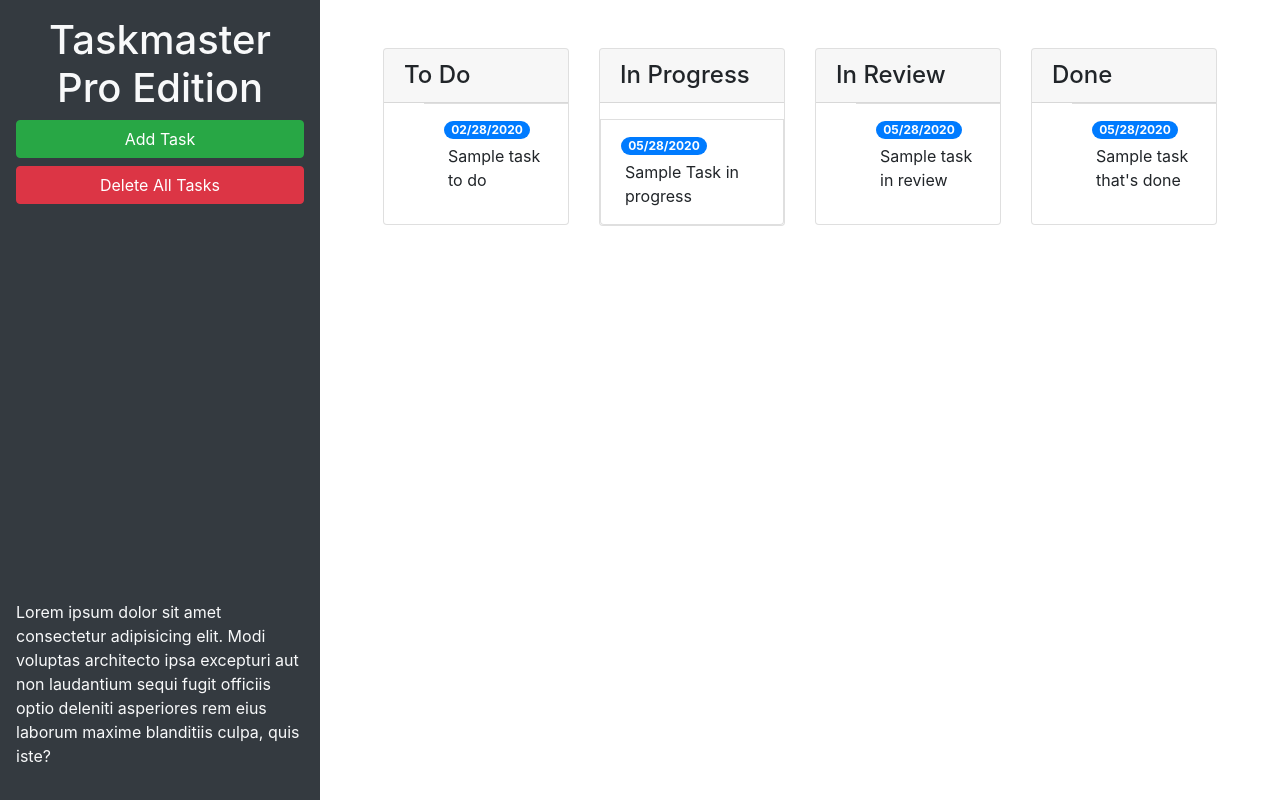
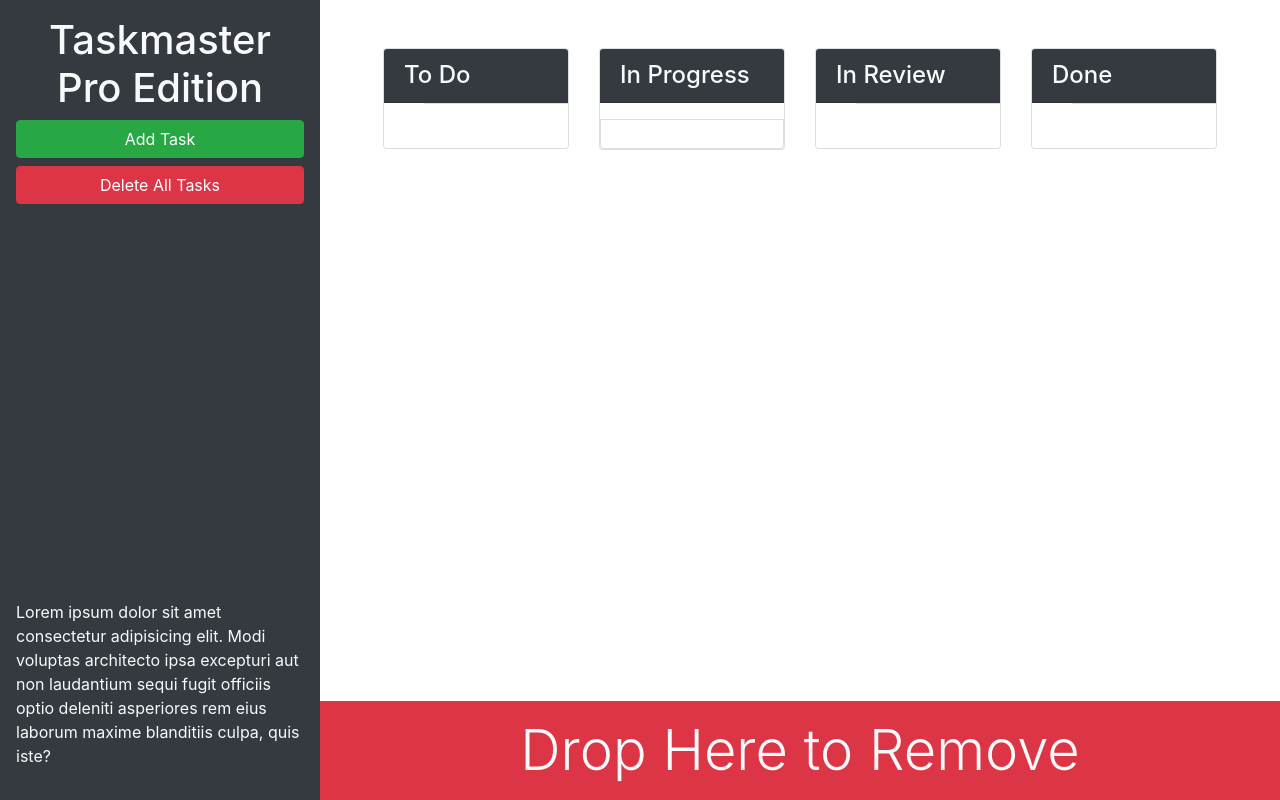
Before and after one commit to Gaia2050/taskmaster-pro, a plain HTML site: page taskmaster-starter/index.html in a window 1280 px wide. Drawn offline with nearby package versions, Linux system fonts and the light colour scheme.

Commit message:
final bootstrap updates

```diff
--- a/taskmaster-starter/index.html
+++ b/taskmaster-starter/index.html
@@ -13,26 +13,26 @@
 <body>
 
   <div class="row min-vh-100 no-gutters">
-    <header class="col-12 col-lg-3 bg-dark text-light d-flex flex-column p-4 p-lg-3">
+    <header class="col-12 col-lg-3 bg-dark text-light sticky-top d-flex flex-column p-4 p-lg-3">
       <h1 class="text-center">Taskmaster Pro Edition</h1>
       <button id="create-task" class="btn btn-block btn-success" data-toggle="modal" data-target="#task-form-modal">Add
         Task</button>
       <button id="remove-tasks" class="btn btn-block btn-danger">Delete All Tasks</button>
-      <p class="mt-auto">Lorem ipsum dolor sit amet consectetur adipisicing elit. Modi voluptas architecto ipsa
+      <p class="mt-auto d-none d-lg-block">Lorem ipsum dolor sit amet consectetur adipisicing elit. Modi voluptas architecto ipsa
         excepturi aut non
         laudantium sequi fugit officiis optio deleniti asperiores rem eius laborum maxime blanditiis culpa, quis iste?
       </p>
     </header>
-    <main class="col-12 col-lg-9">
+    <main class="col-12 col-lg-9 d-flex flex-column">
       <div class="m-5 row justify-content-around">
         <!-- todo start  -->
         <div class="col-12 col-md-6 col-xl-3 mb-3">
           <div class="card">
-          <h4 class="card-header">To Do</h4>
+          <h4 class="card-header bg-dark text-light">To Do</h4>
           <ul id="list-toDo" class="list-group-flush">
             <li class="list-group-item">
-              <span class="badge badge-primary badge-pill">02/28/2020</span>
-              <p class="m-1">Sample task to do</p>
+              <span class="badge badge-primary badge-pill"></span>
+              <p class="m-1"></p>
             </li>
           </ul>
         </div>
@@ -41,11 +41,11 @@
         <!-- in progress start  -->
         <div class="col-12 col-md-6 col-xl-3 mb-3">
           <div class="card">
-          <h4 class="card-header">In Progress</h4>
+          <h4 class="card-header bg-dark text-light">In Progress</h4>
           <ul id="list-inprogress" class="list-group-flush"></ul>
             <li class="list-group-item">
-              <span class="badge badge-primary badge-pill">05/28/2020</span>
-              <p class="m-1">Sample Task in progress</p>
+              <span class="badge badge-primary badge-pill"></span>
+              <p class="m-1"></p>
             </li>
           </ul>
         </div>
@@ -54,11 +54,11 @@
         <!-- in review start  -->
         <div class="col-12 col-md-6 col-xl-3 mb-3">
           <div class="card">
-          <h4 class="card-header">In Review</h4>
+          <h4 class="card-header bg-dark text-light">In Review</h4>
           <ul id="list-inReview" class="list-group-flush">
             <li class="list-group-item">
-              <span class="badge badge-primary badge-pill">05/28/2020</span>
-              <p class="m-1">Sample task in review</p>
+              <span class="badge badge-primary badge-pill"></span>
+              <p class="m-1"></p>
             </li>
           </ul>
         </div>
@@ -67,16 +67,21 @@
         <!-- done start  -->
         <div class="col-12 col-md-6 col-xl-3 mb-3">
           <div class="card">
-          <h4 class="card-header">Done</h4>
+          <h4 class="card-header bg-dark text-light">Done</h4>
           <ul id="list-done" class="list-group-flush">
             <li class="list-group-item">
-              <span class="badge badge-primary badge-pill">05/28/2020</span>
-              <p class="m-1">Sample task that's done</p>
+              <span class="badge badge-primary badge-pill"></span>
+              <p class="m-1"></p>
             </li>
           </ul>
         </div>
         </div>
         <!-- done end  -->
+      </div>
+      <div class="mt-auto" id="trash">
+        <div class="w-100 bg-danger p-3 text-center text-light display-4 mt-auto">
+          Drop Here to Remove
+        </div>
       </div>
     </main>
   </div>
```
